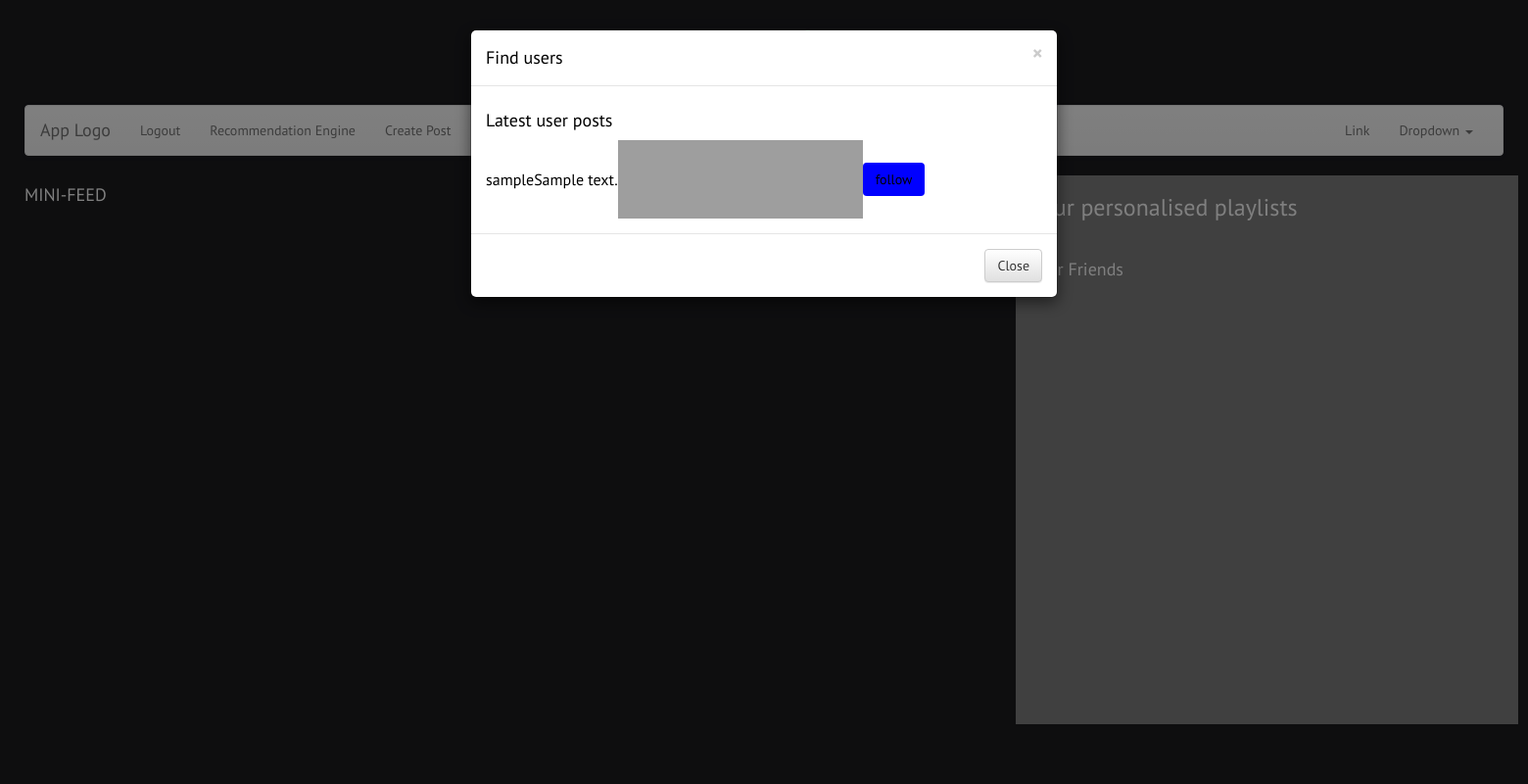
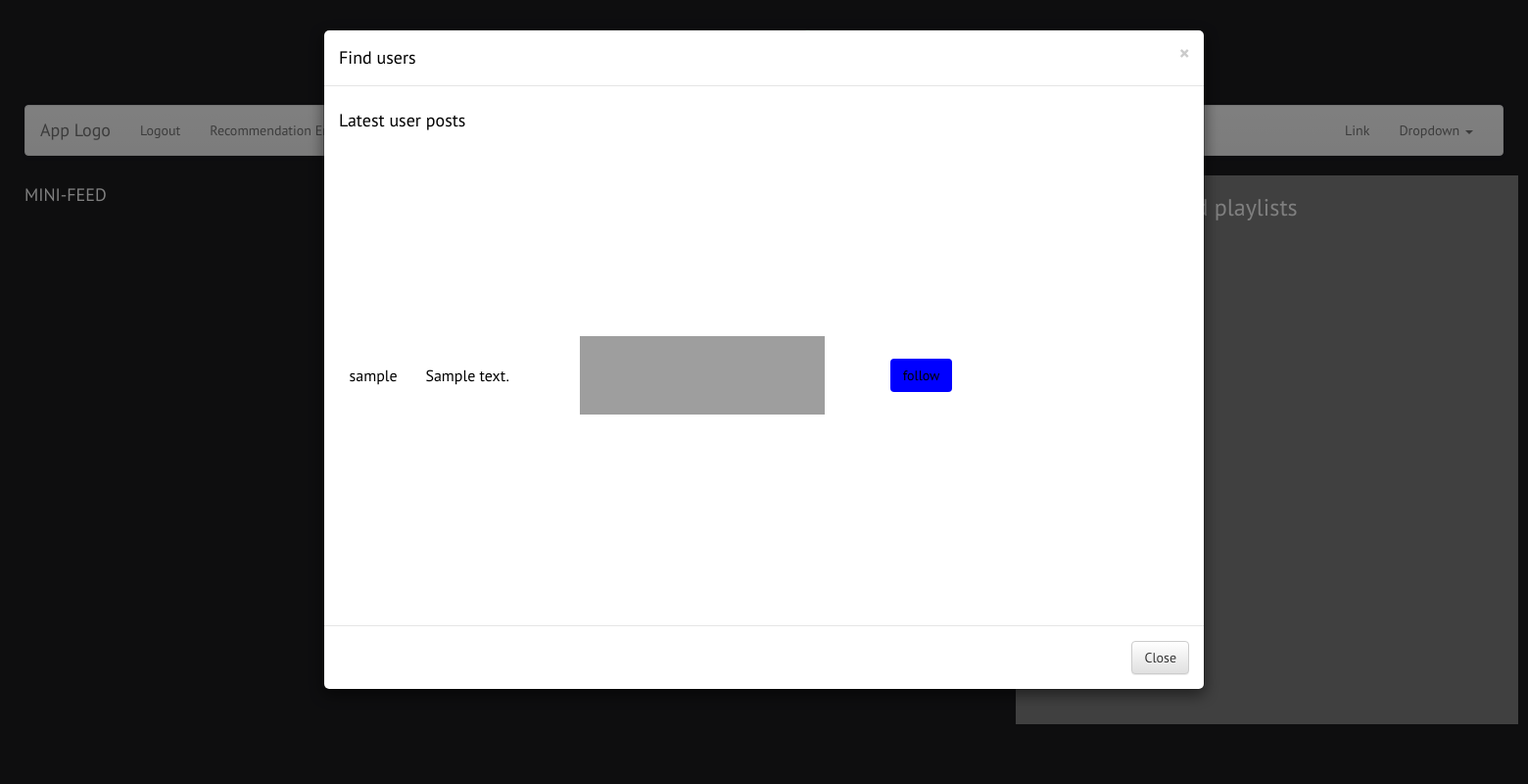
Before and after one commit to ecatkins/instabilly, a Django app: template project/spotify/templates/spotify/index.html in a window 1560 px wide, after a click on "Find". Shown: the whole page at 98% size. Run offline with Django 3.2, Linux system fonts and the light colour scheme; tables that the repository leaves empty hold one stand-in row (values such as "Sample post"); the template is opened without the code that fills it: values that come from a table or form of the project are taken from there, most other values are stand-ins (such as "Sample title", 1, 10 or a date in 2020); data that the repository does not hold is empty; parts of the project's set-up code (start-up, migrations or seed data) failed here and were passed over; some libraries are stand-ins or nearby versions; grey boxes are pictures that could not be loaded.

Commit message:
EOD fri 8/28

```diff
--- a/project/spotify/static/spotify/main.css
+++ b/project/spotify/static/spotify/main.css
@@ -97,7 +97,14 @@ i {
     width: 20em;
 }
 
+#users-list {
+    width: 40em;
+    height: 30em;
+    overflow-y: scroll;
+}
+
 td {
+    text-align: center;
     color: black;
 }
 
--- a/project/spotify/templates/spotify/index.html
+++ b/project/spotify/templates/spotify/index.html
@@ -142,7 +142,7 @@
 
 <!-- Find Modal -->
 <div id="FindModal" class="modal fade" role="dialog">
-    <div class="modal-dialog">
+    <div class="modal-dialog modal-lg">
         <div class="modal-content">
             <div class="modal-header">
                 <button type="button" class="close" data-dismiss="modal">&times;</button>
```
